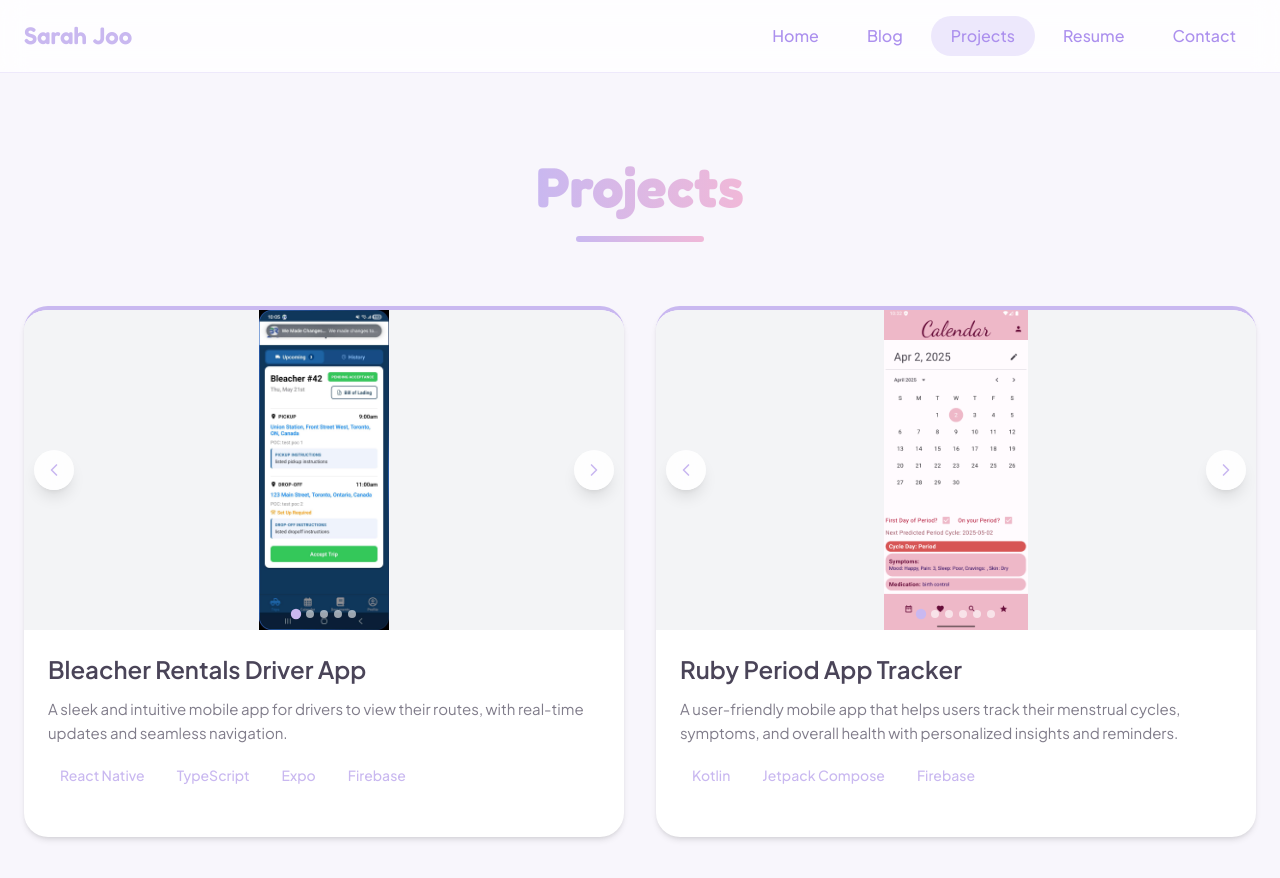
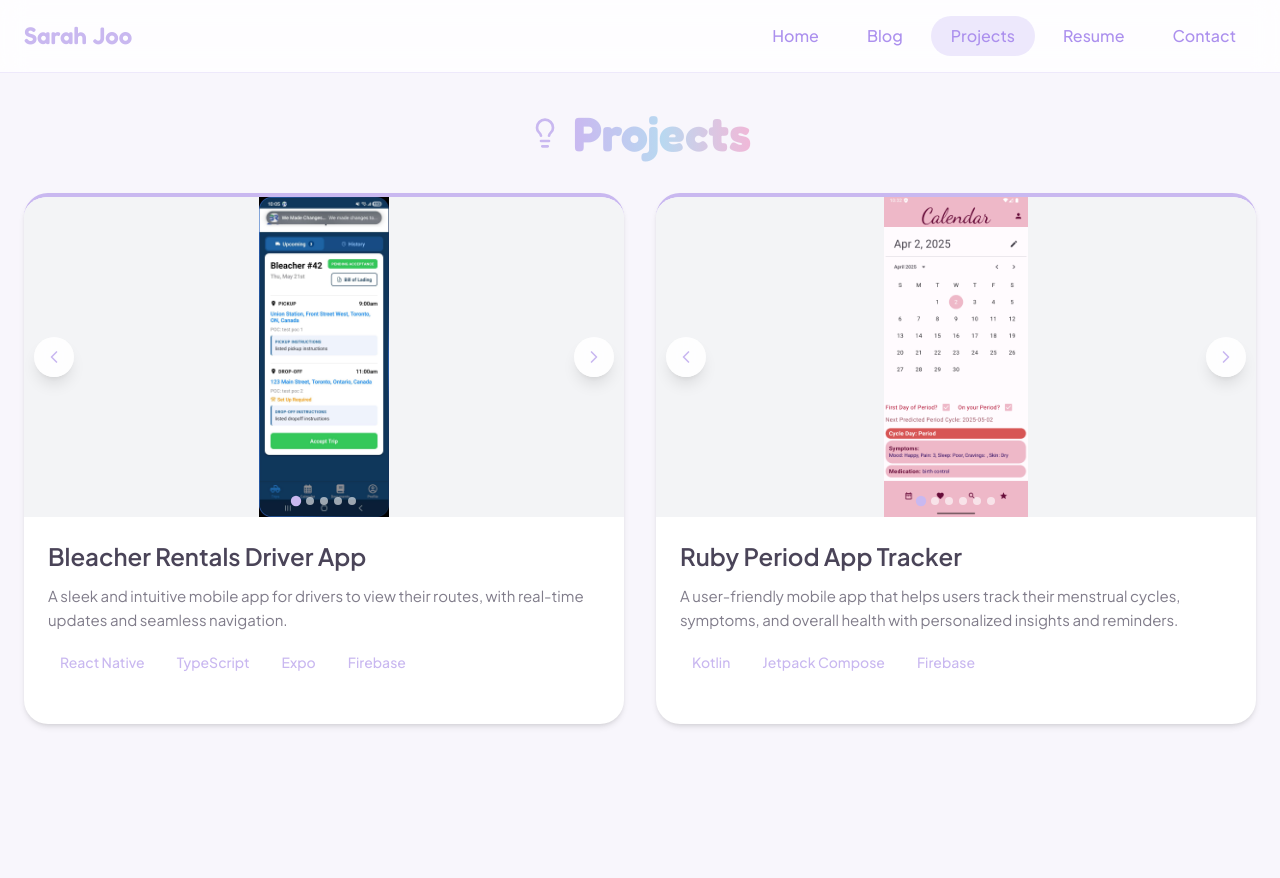
Before and after one commit to sarahjoo8888/my-website, a React (Vite) app: page /projects in a window 1280 px wide. Shown: the top 878 px of the page. Built offline with nearby package versions, Linux system fonts and the light colour scheme.

Commit message:
project header fix

```diff
--- a/src/app/pages/Projects.tsx
+++ b/src/app/pages/Projects.tsx
@@ -1,5 +1,5 @@
 import { motion, AnimatePresence } from "motion/react";
-import { Github, ExternalLink, ChevronLeft, ChevronRight } from "lucide-react";
+import { Github, ExternalLink, ChevronLeft, ChevronRight, Lightbulb } from "lucide-react";
 import { useState } from "react";
 
 function ImageCarousel({ images, title }: { images: string[]; title: string }) {
@@ -99,28 +99,23 @@
   ];
 
   return (
-    <div className="min-h-screen py-20 px-6">
+    <div className="min-h-screen py-6 px-6">
       <div className="max-w-7xl mx-auto">
         {/* Header */}
         <motion.div
           initial={{ opacity: 0, y: 30 }}
           animate={{ opacity: 1, y: 0 }}
-          className="text-center mb-16"
+          className="text-center mb-6"
         >
-          <h1
-            className="font-[family-name:var(--font-family-display)] mb-4"
-            style={{ fontSize: "3.5rem", fontWeight: 700, lineHeight: 1.2 }}
-          >
-            <span className="bg-gradient-to-r from-[var(--pastel-purple)] to-[var(--pastel-pink)] bg-clip-text text-transparent">
+          <div className="flex items-center justify-center gap-3 mb-4">
+            <Lightbulb className="w-8 h-8" style={{ color: "var(--pastel-purple)" }} />
+            <h1
+              className="font-[family-name:var(--font-family-display)] bg-gradient-to-r from-[var(--pastel-purple)] via-[var(--pastel-blue)] to-[var(--pastel-pink)] bg-clip-text text-transparent"
+              style={{ fontSize: "3rem", fontWeight: 700 }}
+            >
               Projects
-            </span>
-          </h1>
-          <div
-            className="w-32 h-1.5 mx-auto rounded-full"
-            style={{
-              background: "linear-gradient(90deg, var(--pastel-purple), var(--pastel-pink))",
-            }}
-          />
+            </h1>
+          </div>
         </motion.div>
 
         {/* Projects Grid */}
```
